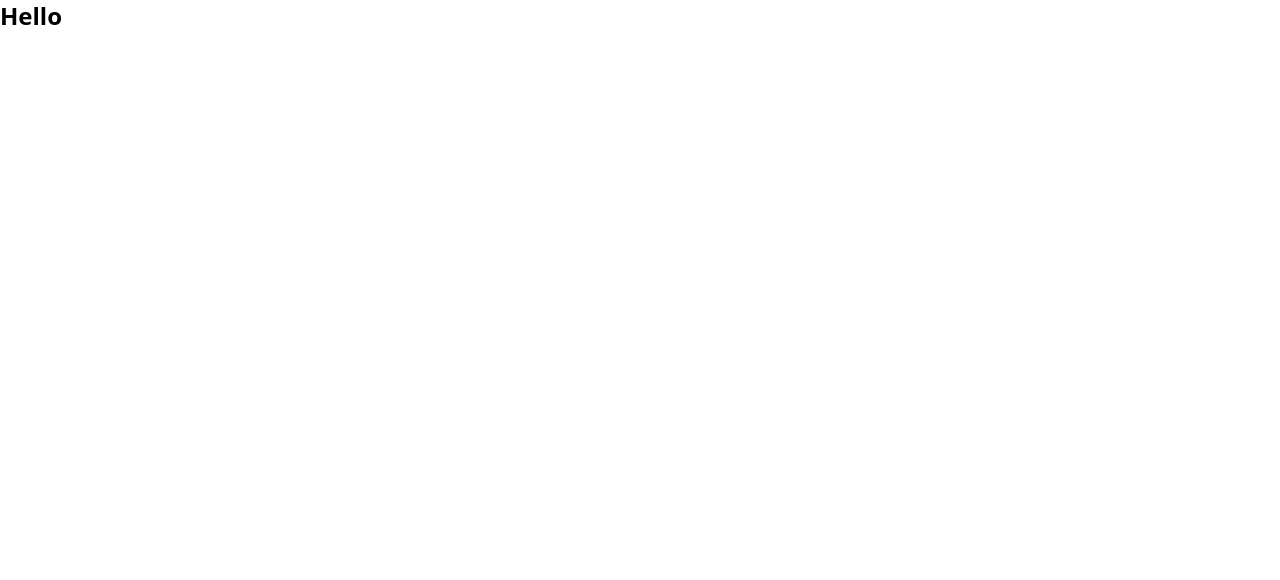
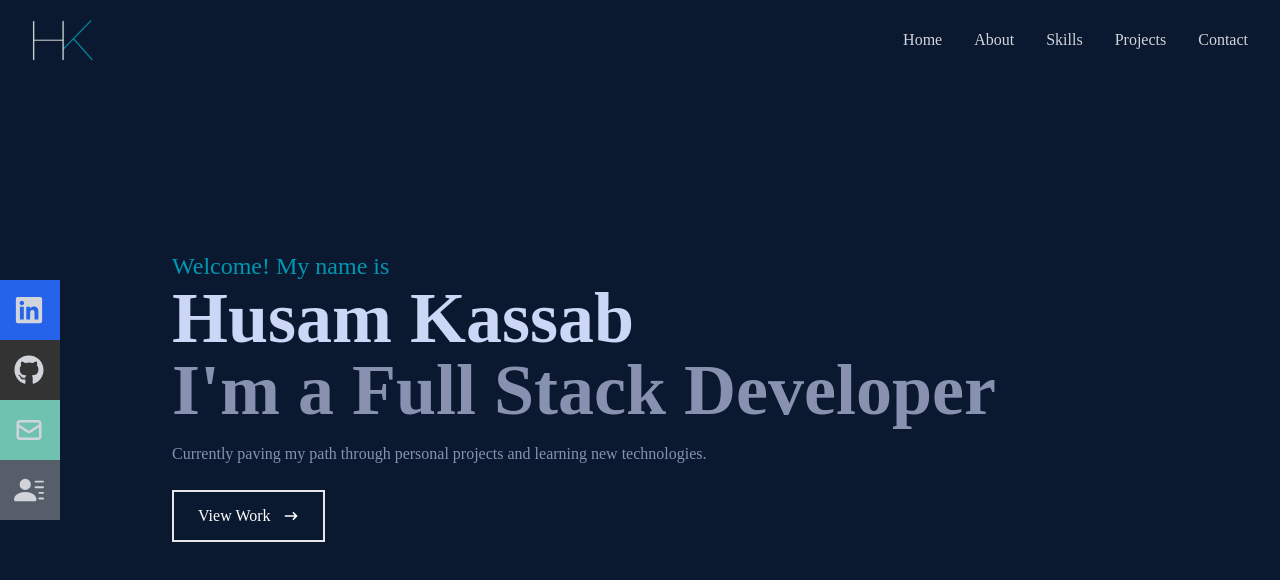
Before and after one commit to githusam/portfolio, a React (Create React App) app: page / in a window 1280 px wide. Shown: the top 580 px of the page. Built offline with nearby package versions, Linux system fonts and the light colour scheme.

Commit message:
created navbar and homepage

```diff
--- a/package.json
+++ b/package.json
@@ -8,6 +8,7 @@
     "@testing-library/user-event": "^13.5.0",
     "react": "^18.2.0",
     "react-dom": "^18.2.0",
+    "react-icons": "^4.11.0",
     "react-scripts": "5.0.1",
     "web-vitals": "^2.1.4"
   },
--- a/src/App.js
+++ b/src/App.js
@@ -1,9 +1,12 @@
 import React from 'react'
+import Navbar from './components/Navbar'
+import Home from './components/Home'
 
 function App() {
   return (
     <div>
-      <h1 className ="text-2xl font-bold">Hello</h1>
+      <Navbar />
+      <Home />
     </div>
   )
 }
--- /dev/null
+++ b/src/components/Home.jsx
@@ -0,0 +1,26 @@
+import React from 'react'
+import {HiArrowNarrowRight} from 'react-icons/hi'
+
+const Home = () => {
+  return (
+    <div name='home' className=' w-full h-screen bg-[#0a192f]'>
+
+        {/* Container */}
+        <div className='max-w-[1000px] mx-auto px-8 flex flex-col justify-center h-full'>
+            <p className='text-2xl sm:text-1xl text-[#0097b2]'>Welcome! My name is</p>
+            <h1 className='text-4xl sm:text-7xl font-bold text-[#ccd6f6]'>Husam Kassab</h1>
+            <h2 className='text-4xl sm:text-7xl font-bold text-[#8892b0]'>I'm a Full Stack Developer</h2>
+            <p className='text-[#8892b0] py-4 max-w-[700px]'>Currently paving my path through personal projects and learning new technologies.</p>
+            <div>
+                <button className='text-white group border-2 px-6 py-3 my-2 flex items-center hover: hover:bg-[#0097b2] hover:border-[#0097b2]'>View Work
+                    <span className='group-hover:rotate-90 duration-300'>
+                        <HiArrowNarrowRight className='ml-3 hover:'/>
+                    </span>
+                </button>
+            </div>
+        </div>
+    </div>
+  )
+}
+
+export default Home
--- /dev/null
+++ b/src/components/Navbar.jsx
@@ -0,0 +1,76 @@
+import React, {useState} from 'react'
+import { FaBars, FaTimes, FaGithub, FaLinkedin, FaFacebook } from 'react-icons/fa'
+import {HiOutlineMail} from 'react-icons/hi'
+import {BsFillPersonLinesFill} from 'react-icons/bs'
+import logo from '../assets/logo.png'
+
+const Navbar = () => {
+    const [nav, setNav] = useState(false)
+    const handleClick = () => setNav(!nav)
+
+  return (
+    <div className ='fixed w-full h-[80px] flex justify-between items-center px-4 bg-[#0a192f] text-gray-300'>
+        <div>
+            <img src={logo} alt ="Logo Image" style ={{width: '90px'}}></img>
+        </div>
+
+        {/* menu */}
+
+            <ul className='hidden md:flex'>
+                <li>Home</li>
+                <li>About</li>
+                <li>Skills</li>
+                <li>Projects</li>
+                <li>Contact</li>
+            </ul>
+
+
+        {/* hamburger */}
+        <div onClick={handleClick} className ='md:hidden z-10'>
+            {!nav ? <FaBars /> : <FaTimes />}
+        </div>
+
+        {/* Mobile Menu */}
+        <ul className ={!nav ? 'hidden' : 'absolute top-0 left-0 w-full h-screen bg-[#0a192f] flex flex-col justify-center items-center'}>
+            <li className='py-6 text-4xl'>Home</li>
+            <li className='py-6 text-4xl'>About</li>
+            <li className='py-6 text-4xl'>Skills</li>
+            <li className='py-6 text-4xl'>Projects</li>
+            <li className='py-6 text-4xl'>Contact</li>
+        </ul>
+
+        {/* Social icons */}
+        <div className='hidden lg:flex fixed flex-col top-[35%] left-0'>
+            <ul>
+                <li className='w-[160px] h-[60px] flex justify-between items-center ml-[-100px] hover:ml-[-10px] duration-300 bg-blue-600'>
+                    <a className='flex justify-between items-center w-full text-gray-300'
+                        href ="https://www.linkedin.com/in/husamkassab/" target = "_blank">
+                        LinkedIn <FaLinkedin size={30} />
+                    </a>
+                </li>
+                <li className='w-[160px] h-[60px] flex justify-between items-center ml-[-100px] hover:ml-[-10px] duration-300 bg-[#333333]'>
+                    <a className='flex justify-between items-center w-full text-gray-300'
+                        href ="https://github.com/githusam" target = "_blank">
+                        GitHub <FaGithub size={30} />
+                    </a>
+                </li>
+                <li className='w-[160px] h-[60px] flex justify-between items-center ml-[-100px] hover:ml-[-10px] duration-300 bg-[#6fc2b0]'>
+                    <a className='flex justify-between items-center w-full text-gray-300'
+                        href ="/" target = "_blank">
+                        Email <HiOutlineMail size={30} />
+                    </a>
+                </li>
+                <li className='w-[160px] h-[60px] flex justify-between items-center ml-[-100px] hover:ml-[-10px] duration-300 bg-[#565f69]'>
+                    <a className='flex justify-between items-center w-full text-gray-300'
+                        href ="/" target = "_blank">
+                        Resume <BsFillPersonLinesFill size={30} />
+                    </a>
+                </li>
+            </ul>
+        </div>
+    </div>
+
+  )
+}
+
+export default Navbar
--- a/src/index.css
+++ b/src/index.css
@@ -1,3 +1,15 @@
 @tailwind base;
 @tailwind components;
 @tailwind utilities;
+
+@import url('https://fonts.googleapis.com/css2?family=Raleway:wght@300;400;500;600;700;800;900&display=swap');
+
+@layer base {
+    body {
+        @apply font-[Raleway];
+    }
+    li {
+        @apply px-4;
+        @apply cursor-pointer
+    }
+}
```
Also changed, not shown: src/assets/logo.png (added), 1 other file (tests, documents, lock files or other folders).
